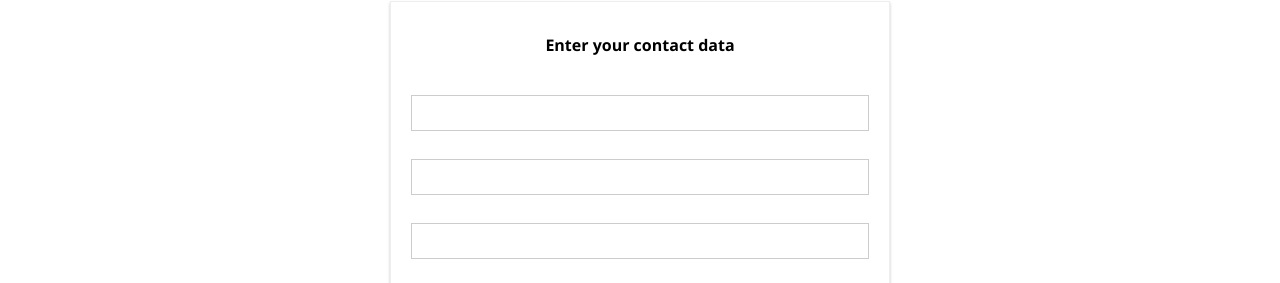
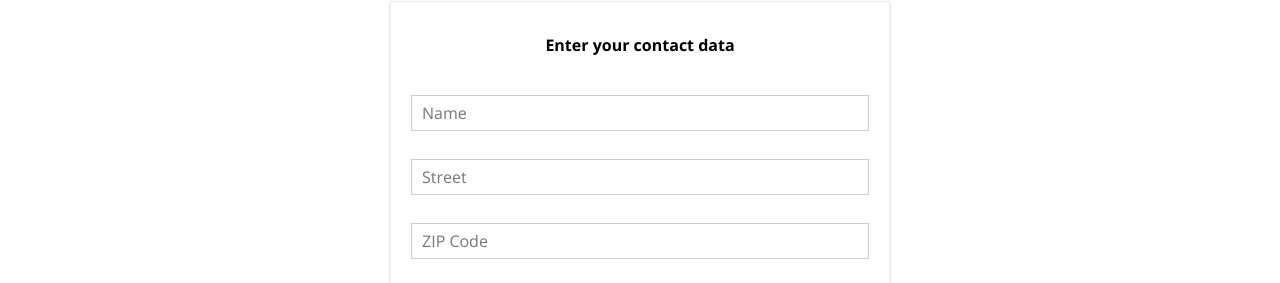
Before and after one commit to calvinyhu/burger-builder, a React app: page /checkout in a window 1280 px wide. Both pictures are taken after a click on the button "CONTINUE". Shown: the part 517-800 px from the top of the page. Built offline with nearby package versions, Linux system fonts and the light colour scheme.

Commit message:
Basic form setup

```diff
--- a/src/components/UI/Input/Input.js
+++ b/src/components/UI/Input/Input.js
@@ -18,6 +18,21 @@
                 {...props.elementConfig}
                 value={props.value} />;
             break;
+        case ('select'):
+            inputElement = (
+                <select
+                    className={classes.InputElement}
+                    value={props.value}>
+                    {props.elementConfig.options.map(option => (
+                        <option
+                            key={option.value}
+                            value={option.value}>
+                            {option.displayValue}
+                        </option>
+                    ))}
+                </select>
+            );
+            break;
         default:
             inputElement = <input
                 className={classes.InputElement}
--- a/src/containers/Checkout/ContactData/ContactData.js
+++ b/src/containers/Checkout/ContactData/ContactData.js
@@ -85,12 +85,23 @@
     }
 
     render() {
+        const formElementsArray = [];
+        for (let key in this.state.orderForm) {
+            formElementsArray.push({
+                id: key,
+                config: this.state.orderForm[key]
+            });
+        }
+
         let form = (
             <form>
-                <Input elementType="" elementConfig="..." value=""/>
-                <Input inputtype='input' type='email' name='email' placeholder='Email'/>
-                <Input inputtype='input' type='text' name='street' placeholder='Street'/>
-                <Input inputtype='input' type='text' name='postal' placeholder='Postal'/>
+                {formElementsArray.map(formElement => (
+                    <Input
+                        key={formElement.id}
+                        elementType={formElement.config.elementType}
+                        elementConfig={formElement.config.elementConfig}
+                        value={formElement.config.value}/>
+                ))}
                 <Button btnType='Success' clicked={this.orderHandler}>ORDER</Button>
             </form>
         );
```
